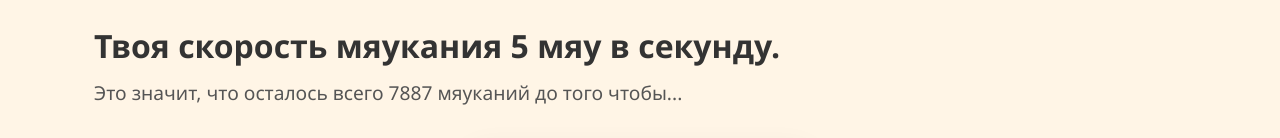
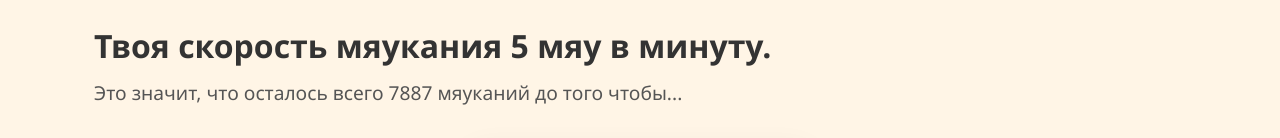
Before and after one commit to alex-ermolaxe/meow-counter, a plain HTML site: page result.html in a window 1280 px wide. Shown: the top 138 px of the page. Drawn offline with Linux system fonts and the light colour scheme.

Commit message:
Fix text

```diff
--- a/result.html
+++ b/result.html
@@ -9,7 +9,7 @@
 <body class="result-page">
     <div class="result-container">
         <header class="result-header">
-            <h1 class="result-title">Твоя скорость мяукания <span id="result-speed">0.08</span> мяу в секунду.</h1>
+            <h1 class="result-title">Твоя скорость мяукания <span id="result-speed">0.08</span> мяу в минуту.</h1>
             <p class="result-subtitle">Это значит, что осталось всего <span id="remaining-meows">55</span> мяуканий до того чтобы...</p>
         </header>
 
```
